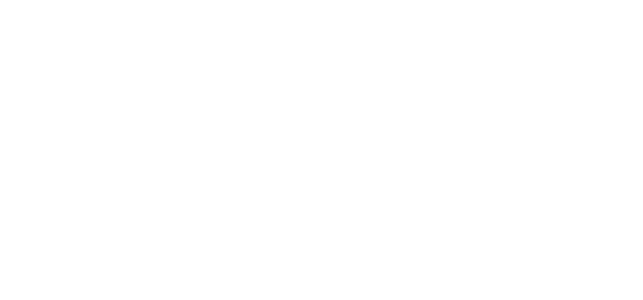
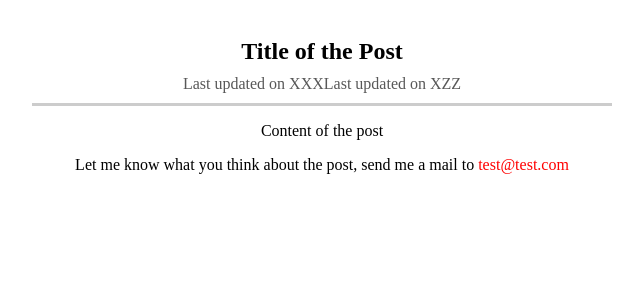
Before and after one commit to AleksiDu/nuxt-blog-app, a Nuxt app: page /post/1 in a window 1280 px wide. Before the commit this address had no page. Shown: the top 300 px of the page, without its empty margins (318-961 px from the left). Built offline with nearby package versions, Linux system fonts and the light colour scheme.

Commit message:
create the main 'sections'

```diff
--- /dev/null
+++ b/pages/post/[id]/index.vue
@@ -0,0 +1,65 @@
+<template>
+  <div class="single-post-page">
+    <section class="post">
+      <h1 class="post-title">Title of the Post</h1>
+      <div class="post-details">
+        <div class="post-detail">Last updated on XXX</div>
+        <div class="post-detail">Last updated on XZZ</div>
+      </div>
+      <p class="post-content">Content of the post</p>
+    </section>
+    <section class="post-feedback">
+      <p>
+        Let me know what you think about the post, send me a mail to
+        <a href="mailto:test@test.com">test@test.com</a>
+      </p>
+    </section>
+  </div>
+</template>
+
+<style scoped>
+.single-post-page {
+  padding: 30px;
+  text-align: center;
+  box-sizing: border-box;
+}
+.post {
+  width: 100%;
+}
+@media (min-width: 768px) {
+  .post {
+    width: 600px;
+    margin: auto;
+  }
+}
+.post-title {
+  margin: 0;
+}
+.post-details {
+  padding: 10px;
+  box-sizing: border-box;
+  border-bottom: 3px solid #ccc;
+  display: flex;
+  justify-content: center;
+  align-items: center;
+  flex-direction: column;
+}
+
+@media (min-width: 768px) {
+  .post-details {
+    flex-direction: row;
+  }
+}
+.post-details {
+  color: rgb(88, 88, 88);
+  margin: 0 10px;
+}
+.post-feedback a {
+  color: red;
+  text-decoration: none;
+}
+.post-feedback a:hover,
+.post-feedback a:active {
+  color: salmon;
+}
+</style>
--- a/pages/post/index.vue
+++ b/pages/post/index.vue
@@ -0,0 +1,11 @@
+<template>
+  <div class="post-page"></div>
+</template>
+
+<style scoped>
+.post-page {
+  display: flex;
+  justify-content: center;
+  align-items: center;
+}
+</style>
```
